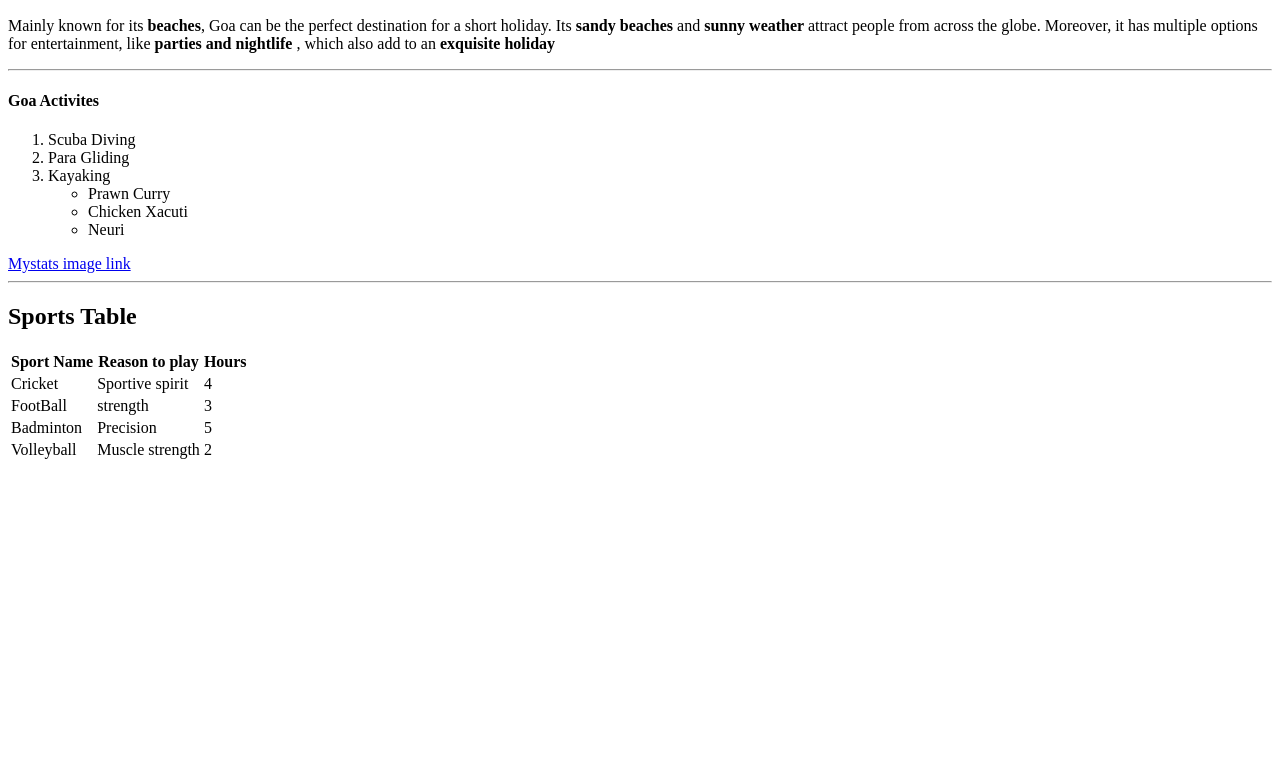
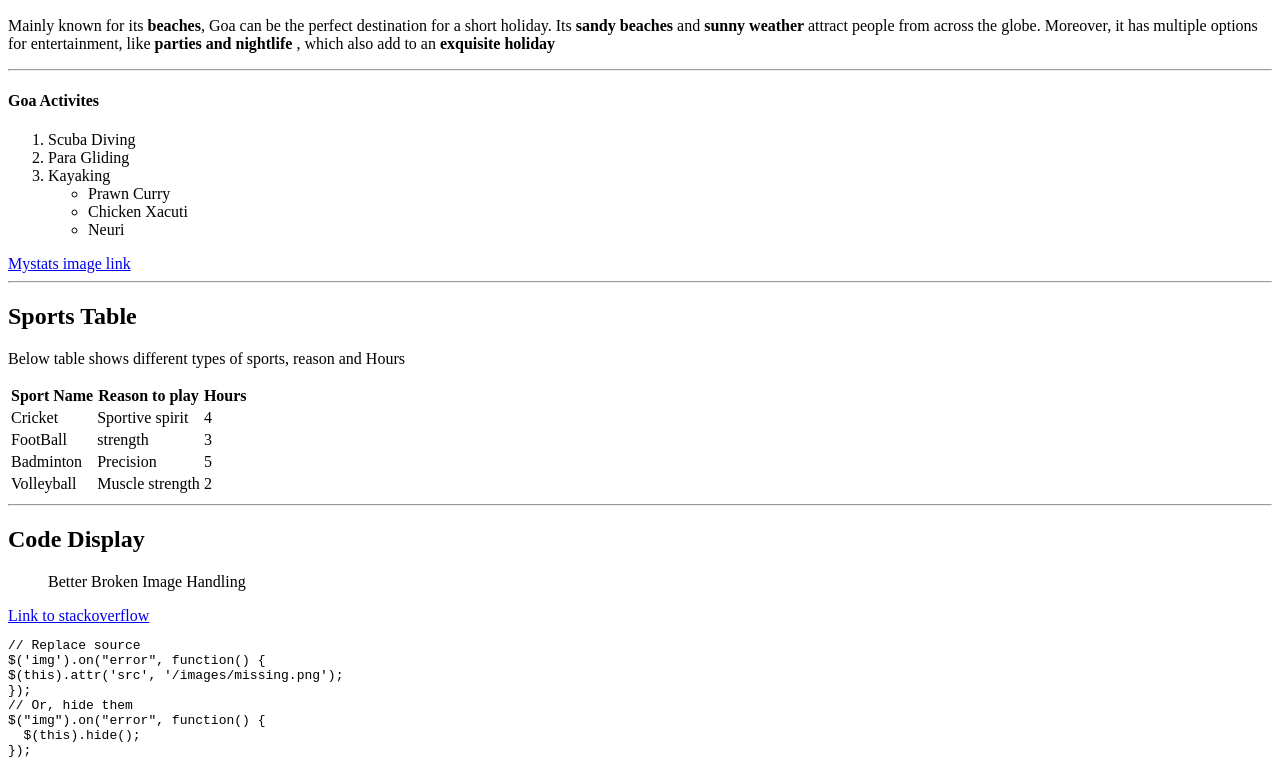
Before and after one commit to 44-563-WebApps-F23/44563-webapps-f23-assignment3-Akhil2402, a plain HTML site: page index.html in a window 1280 px wide. Shown: the part 110-881 px from the top of the page. Before the commit the page ends 800 px from the top, so only its background shows below. Drawn offline with Linux system fonts and the light colour scheme.

Commit message:
added Code display

```diff
--- a/index.html
+++ b/index.html
@@ -26,6 +26,7 @@
 <a href="Mystats.html" target="_blank"> Mystats image link</a>
 <hr>
 <h2> Sports Table </h2>
+<p> Below table shows different types of sports, reason and Hours</p>
 <table>
     <tr>
             <th> Sport Name </th>
@@ -52,4 +53,19 @@
         <td>     2      </td>
     </tr>
 </table>
+<hr>
+<h2> Code Display</h2>
+<blockquote> Better Broken Image Handling </blockquote>
+<a href="https://stackoverflow.com/questions/92720/jquery-javascript-to-replace-broken-images" target="_blank"> Link to stackoverflow
+</a>
+<pre>
+// Replace source
+$('img').on("error", function() {
+$(this).attr('src', '/images/missing.png');
+});
+// Or, hide them
+$("img").on("error", function() {
+  $(this).hide();
+});
+</pre>
 </head>
```
